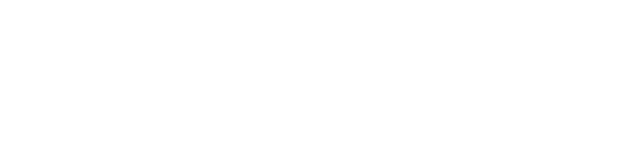
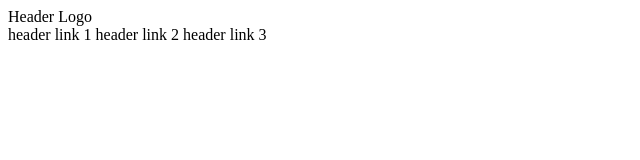
Before and after one commit to May-14/odin-landing-page-v2, a plain HTML site: page index.html in a window 1280 px wide. Shown: the whole page, without its empty margins (0-640 px from the left). Drawn offline with Linux system fonts and the light colour scheme.

Commit message:
add content to header sect of website

```diff
--- a/index.html
+++ b/index.html
@@ -7,6 +7,13 @@
         <link rel="stylesheet" href="./style/style.css">
     </head>
     <body>
-
+        <header>
+            <span>Header Logo</span>
+            <div class="links">
+                <span>header link 1</span>
+                <span>header link 2</span>
+                <span>header link 3</span>
+            </div>
+        </header>
     </body>
 </html>
```
